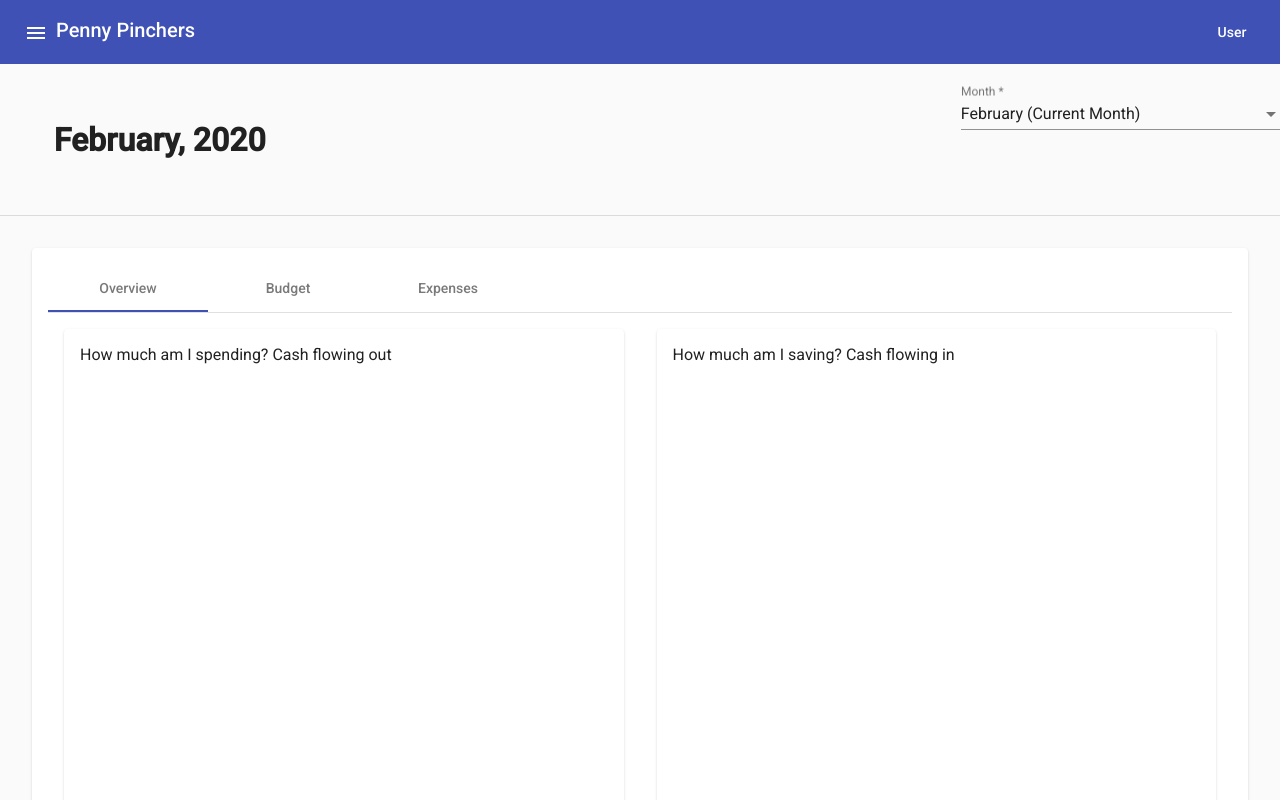
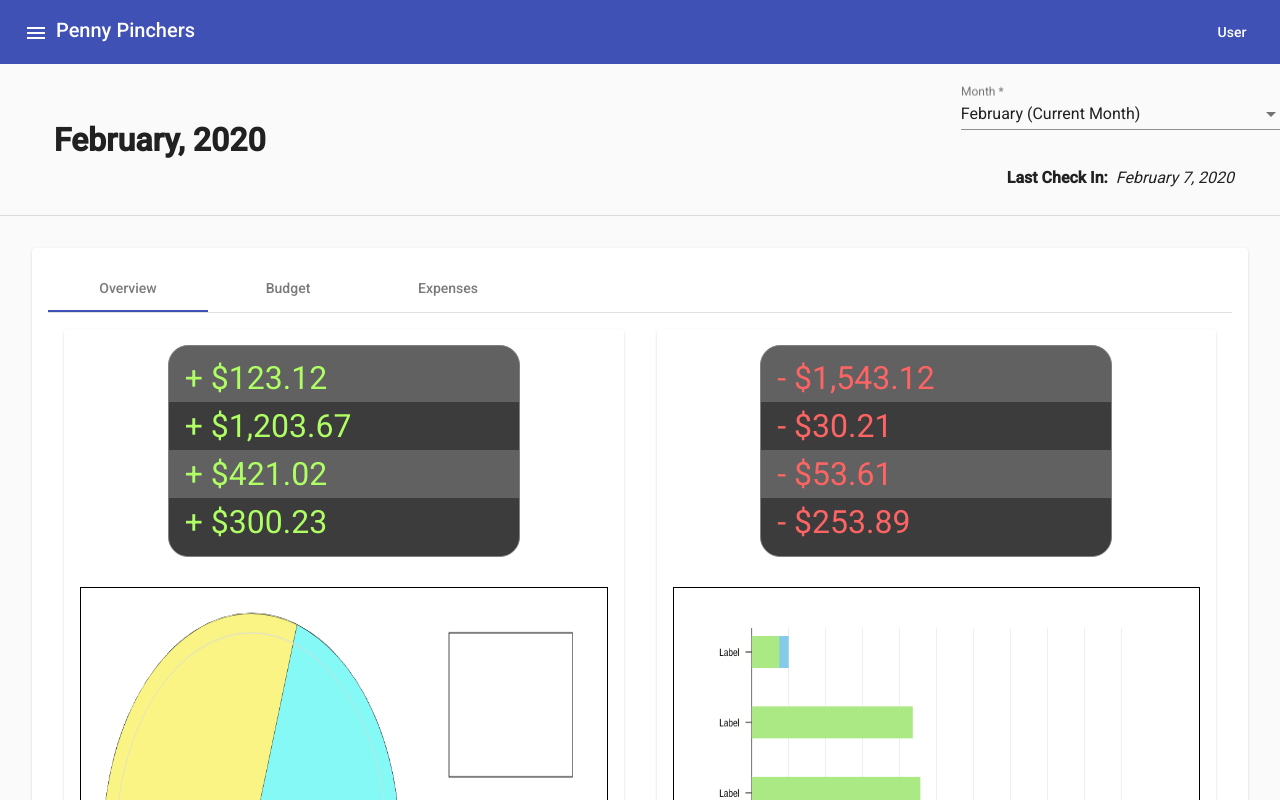
Before and after one commit to anngo14/PennyPinchers, an Angular app: page /home in a window 1280 px wide. Built offline with nearby package versions, Linux system fonts and the light colour scheme.

Commit message:
added first implementation of bar and pie chart for home page

```diff
--- a/src/app/home/home.component.css
+++ b/src/app/home/home.component.css
@@ -10,6 +10,11 @@
     margin: 1em;
     height: 33em;
     width: 100%;
+    overflow-y: auto;
+    -ms-overflow-style: none;
+}
+.overviewCard::-webkit-scrollbar{
+    display: none;
 }
 .budgetCard{
     margin: 1em;
@@ -21,3 +26,45 @@
     height: 33em;
     width: 100%;
 }
+.transactionContainer{
+    height: 210px;
+    display: flex;
+    justify-content: center;
+}
+.overviewTransaction{
+    border-radius: 20px;
+    border: 1px solid gray;
+    background-color: #616161;
+    height: 100%;
+    width: 350px;
+    overflow: hidden;
+
+}
+.transactionItem{
+    padding-left: 2em;
+    font-size: 24pt;
+}
+.transactionItem:nth-child(even){
+    background-color: #3C3C3C;
+}
+.transactionItem:nth-last-child(1){
+    padding-bottom: 10px;
+}
+#positiveItem{
+    color: #AFFF64;
+}
+#negativeItem{
+    color: #FF6464;
+}
+.chartContainer{
+    margin-top: 2em;
+    height: 45em;
+    border: 1px solid black;
+}
+.overviewChart{
+    margin: 1em;
+    height: 30em;
+}#overviewPieChart{
+    width: 100%;
+    height: 100%;
+}
--- a/src/app/home/home.component.html
+++ b/src/app/home/home.component.html
@@ -12,7 +12,11 @@
             </mat-select>
         </mat-form-field>
     </mat-grid-tile>
-    <mat-grid-tile colspan='3'></mat-grid-tile>
+    <mat-grid-tile colspan='2'></mat-grid-tile>
+    <mat-grid-tile>
+        <h4>Last Check In: &nbsp;</h4>
+        <span style='font-style: italic;'> {{lastCheck}} </span>
+    </mat-grid-tile>
   </mat-grid-list>
 <mat-divider></mat-divider>
 <mat-card class="mainContainer">
@@ -21,14 +25,34 @@
             <mat-grid-list cols='2' rowHeight='37em'>
                 <mat-grid-tile>
                     <mat-card class="overviewCard">
-                        How much am I spending?
-                        Cash flowing out
+                        <div class='transactionContainer'>
+                            <div class='overviewTransaction'>
+                                <mat-list>
+                                    <mat-list-item *ngFor='let t of positiveTransactions' class='transactionItem' id='positiveItem'>+ {{t | currency}}</mat-list-item>
+                                </mat-list>
+                            </div>
+                        </div>
+                        <div class='chartContainer'>
+                            <div class='overviewChart'>
+                                <canvas #overviewPieChart id='overviewPieChart' width="800px" height="500px"></canvas>
+                            </div>
+                        </div>
                     </mat-card>
                 </mat-grid-tile>
                 <mat-grid-tile>
                     <mat-card class="overviewCard">
-                        How much am I saving?
-                        Cash flowing in
+                        <div class='transactionContainer'>
+                            <div class='overviewTransaction'>
+                                <mat-list>
+                                    <mat-list-item *ngFor='let t of negativeTransactions' class='transactionItem' id='negativeItem'>- {{t * -1 | currency}}</mat-list-item>
+                                </mat-list>
+                            </div>
+                        </div>
+                        <div class='chartContainer'>
+                            <div class='overviewChart'>
+                                <canvas #overviewBarChart id='overviewPieChart' width="800px" height="600px"></canvas>
+                            </div>
+                        </div>
                     </mat-card>
                 </mat-grid-tile>
             </mat-grid-list>
--- a/src/app/home/home.component.ts
+++ b/src/app/home/home.component.ts
@@ -1,4 +1,4 @@
-import { Component, OnInit } from '@angular/core';
+import { Component, OnInit, ViewChild, ElementRef } from '@angular/core';
 
 @Component({
   selector: 'app-home',
@@ -7,20 +7,156 @@ import { Component, OnInit } from '@angular/core';
 })
 export class HomeComponent implements OnInit {
 
+  @ViewChild('overviewPieChart', {static: true})
+  canvas: ElementRef<HTMLCanvasElement>;
+
+  @ViewChild('overviewBarChart', {static: true})
+  canvas2: ElementRef<HTMLCanvasElement>;
+
+  private ctx: CanvasRenderingContext2D;
+  private ctx2: CanvasRenderingContext2D;
+
   months =  ["January", "February", "March", "April", "May", "June", "July", "August", "September", "October", "November", "December"];
   pastMonths;
   selectedMonth;
   Month:any = "Month";
   Year:any = "Year";
+  lastCheck: any;
+  positiveTransactions: number[] = [123.12, 1203.67, 421.02, 300.23];
+  negativeTransactions: number[] = [-1543.12, -30.21, -53.61, -253.89];
   constructor() { }
 
   ngOnInit() {
+    this.ctx = this.canvas.nativeElement.getContext("2d");
+    this.ctx2 = this.canvas2.nativeElement.getContext("2d");
     var d = new Date();
+
     this.Month = this.months[d.getMonth()];
     this.Year = d.getFullYear()
     this.pastMonths = this.months.slice(0, d.getMonth());
     this.pastMonths = this.pastMonths.reverse();
     this.selectedMonth = this.Month;
+    this.lastCheck = this.Month + " " + d.getDate() + ", " + this.Year;
+
+    this.drawPieChart();
+    this.drawBarChart();
   }
+  drawPieChart(){
+    this.ctx.strokeRect(570, 30, 200, 150);
 
+    //Outer Circle
+    this.ctx.beginPath();
+    this.ctx.arc(250, 250, 240, 0, 2 * Math.PI);
+    this.ctx.stroke();
+
+    //pie slice outline 50%
+    this.ctx.strokeStyle = 'black';
+    this.ctx.beginPath();
+    this.ctx.moveTo(250, 250);
+    this.ctx.arc(250, 250, 240, 0, Math.PI);
+    this.ctx.lineTo(250, 250);
+    this.ctx.stroke();
+    //pie slice color fill
+    this.ctx.fillStyle = '#AC85E9';
+    this.ctx.fill();
+
+    //pie slice outline 30%
+    this.ctx.strokeStyle = 'black';
+    this.ctx.beginPath();
+    this.ctx.moveTo(250, 250);
+    this.ctx.arc(250, 250, 240, Math.PI, Math.PI + (108 * Math.PI / 180));
+    this.ctx.lineTo(250, 250);
+    this.ctx.stroke();
+    //pie slice color fill
+    this.ctx.fillStyle = '#F9F484';
+    this.ctx.fill();
+
+    //pie slice outline 20%
+    this.ctx.strokeStyle = 'black';
+    this.ctx.beginPath();
+    this.ctx.moveTo(250, 250);
+    this.ctx.arc(250, 250, 240, Math.PI + (108 * Math.PI / 180), 0);
+    this.ctx.lineTo(250, 250);
+    this.ctx.stroke();
+    //pie slice color fill
+    this.ctx.fillStyle = '#84F9F5';
+    this.ctx.fill();
+
+    //Label Circle
+    this.ctx.beginPath();
+    this.ctx.strokeStyle = '#DDDDDD';
+    this.ctx.arc(250, 250, 220, 0, 2 * Math.PI);
+    this.ctx.stroke();
+  }
+  drawBarChart(){
+    this.ctx2.beginPath();
+    this.ctx2.moveTo(100, 30);
+    this.ctx2.lineTo(100, 500);
+    this.ctx2.lineTo(700, 500);
+    this.ctx2.stroke();
+    this.drawXAxis();
+  }
+  drawXAxis(){
+    this.ctx2.font = '10pt Roboto, Helvetica Neue, sans-serif';
+    this.ctx2.textAlign = 'center';
+    let X = 160;
+    let Yorigin = 500;
+    let Ybottom = 510;
+    let Ytop = 30;
+
+    for(let i = 0; i < 10; i++){
+      this.ctx2.strokeStyle = 'black';
+      this.ctx2.beginPath();
+      this.ctx2.moveTo(X, Ybottom);
+      this.ctx2.lineTo(X, Yorigin);
+      this.ctx2.stroke();
+
+      //x-axis labels
+      this.ctx2.fillText("Label", X, Ybottom + 20);
+      //background lines
+      this.ctx2.strokeStyle = '#DDDDDD';
+      this.ctx2.beginPath();
+      this.ctx2.moveTo(X, Yorigin);
+      this.ctx2.lineTo(X, Ytop);
+      this.ctx2.stroke();
+      X += 60;
+    }
+    this.ctx2.strokeStyle = 'black';
+
+    this.drawYAxis(5);
+  }
+  drawYAxis(interval: number){
+    let width = 40;
+    //change width based on interval (max 20)
+    if(interval <= 15 && interval > 10){
+      width = 25;
+    } else if(interval > 15){
+      width = 20;
+    }
+
+    let Xorigin = 100;
+    let Xbottom = 90;
+    let Y = 490;
+    let Ymax = 50;
+    let gap = (Y - Ymax) / interval;
+    Y = 500;
+    for(let i = 0; i < interval; i++){
+      Y -= gap;
+      this.ctx2.beginPath();
+      this.ctx2.moveTo(Xorigin, Y);
+      this.ctx2.lineTo(Xbottom, Y);
+      this.ctx2.stroke();
+      //y-axis labels
+      this.ctx2.textAlign = 'right';
+      this.ctx2.fillStyle = 'black';
+      this.ctx2.fillText("Label", Xbottom - 10, Y + 5);
+
+      //1st Bar
+      this.ctx2.fillStyle = "#85CBE9";
+      this.ctx2.fillRect(Xorigin, Y - (width / 2), Y, width);
+      //2nd Bar
+      this.ctx2.fillStyle = "#ABE985";
+      this.ctx2.fillRect(Xorigin, Y - (width / 2), (Math.random() * 2) * Y, width);
+    }
+  }
 }
```
